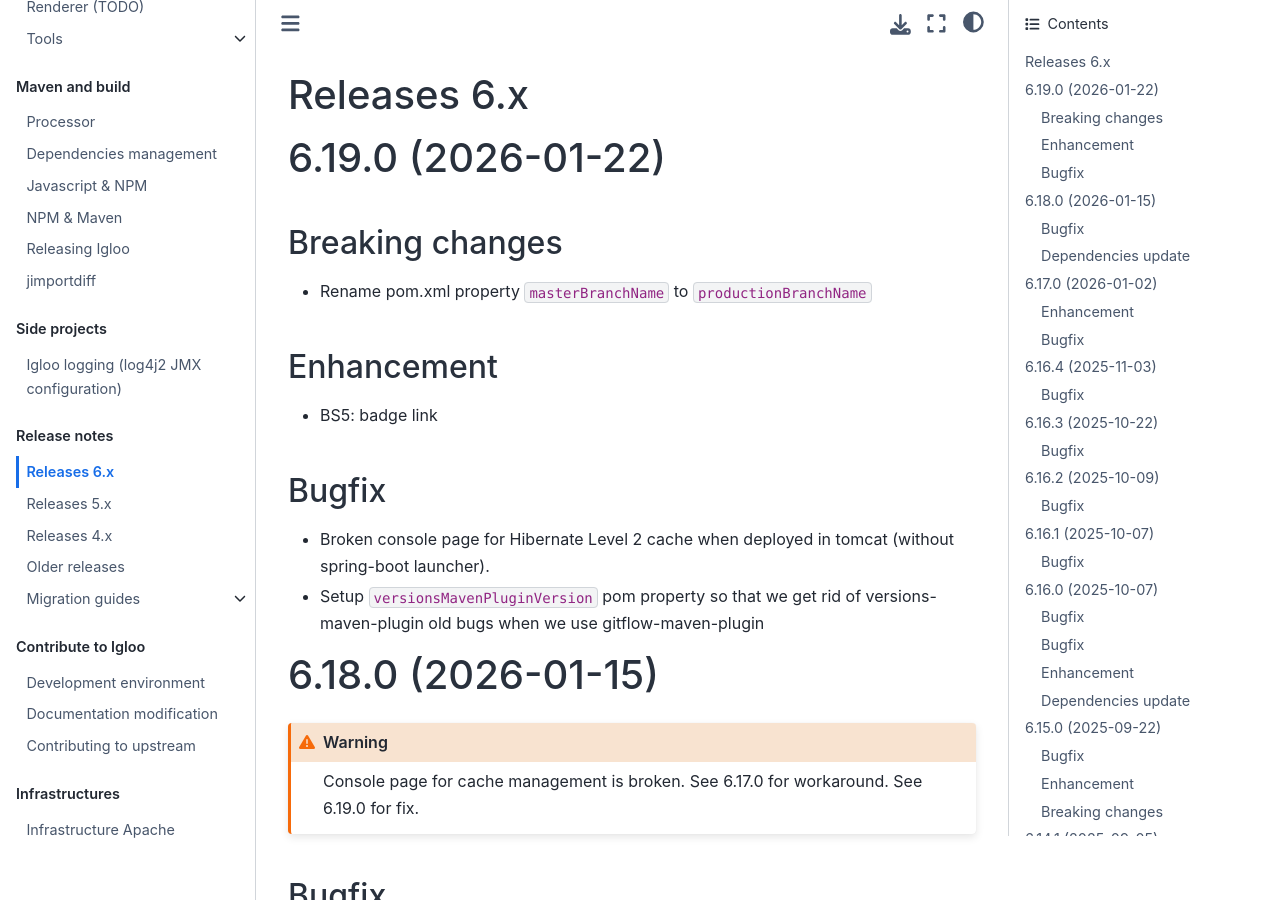
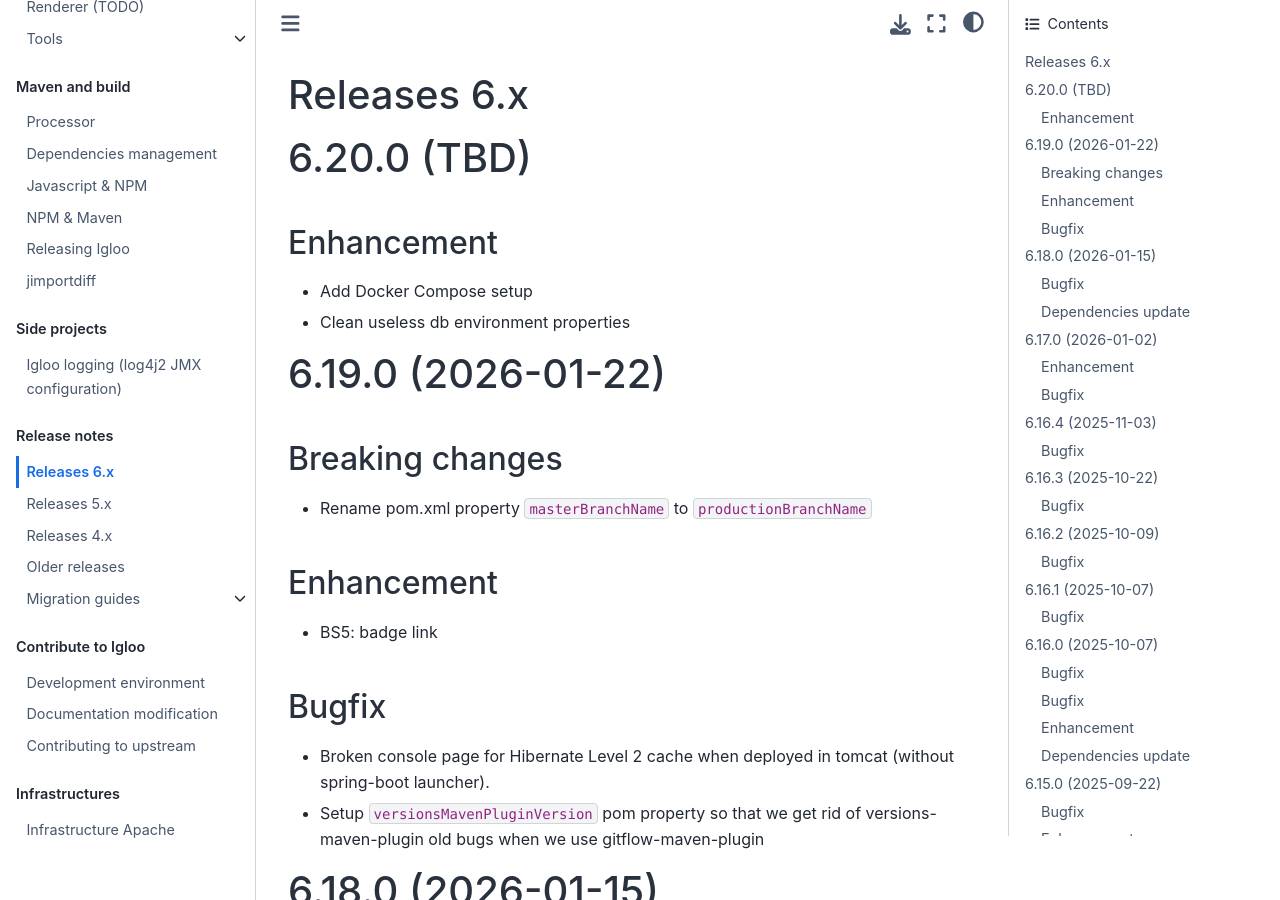
Before and after one commit to igloo-project/igloo-doc, a Sphinx documentation site: the page built from source/release-notes/releases-6.x.md, in a window 1280 px wide and 900 px high. Built offline with Sphinx 7.4.7 and the Sphinx Book theme 1.1.4, drawn with Linux system fonts in a browser that asks for light colours.

Commit message:
Update changelog

```diff
--- a/source/release-notes/releases-6.x.md
+++ b/source/release-notes/releases-6.x.md
@@ -1,4 +1,11 @@
 # Releases 6.x
+
+# 6.20.0 (TBD)
+
+## Enhancement
+
+* Add Docker Compose setup
+* Clean useless db environment properties
 
 # 6.19.0 (2026-01-22)
 
```
